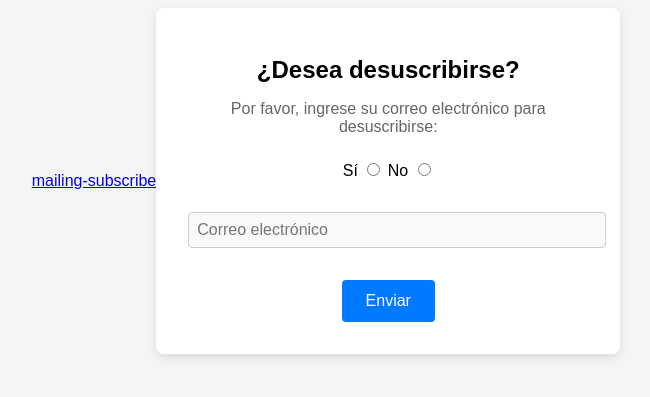
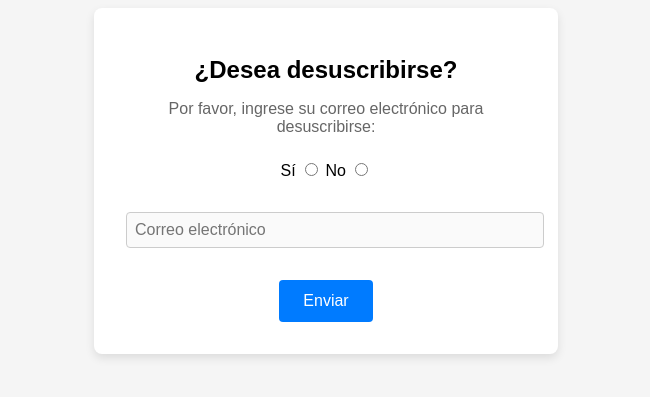
Before and after one commit to cristhianC-ARX/mailing-subscribe, a website: page index.html in a window 1280 px wide. Shown: the part 219-616 px from the top of the page, without its empty margins (314-964 px from the left). Drawn offline with Linux system fonts and the light colour scheme.

Commit message:
Update index.html

```diff
--- a/index.html
+++ b/index.html
@@ -3,7 +3,7 @@
 <head>
     <meta charset="UTF-8">
     <meta name="viewport" content="width=device-width, initial-scale=1.0">
-    <title>Desuscripcións</title>
+    <title>Desuscripciónes</title>
     <style>
         body { font-family: Arial, sans-serif; margin: 0; padding: 0; display: flex; justify-content: center; align-items: center; height: 100vh; background-color: #f5f5f5; }
         .container { background: white; padding: 2rem; border-radius: 8px; box-shadow: 0 4px 10px rgba(0, 0, 0, 0.1); text-align: center; max-width: 400px; width: 100%; }
@@ -18,7 +18,7 @@
     </style>
 </head>
 <body>
-    <a href="https://cristhianc-arx.github.io/mailing-subscribe/">mailing-subscribe</a>
+
 
     <div class="container">
         <h1>¿Desea desuscribirse?</h1>
```
